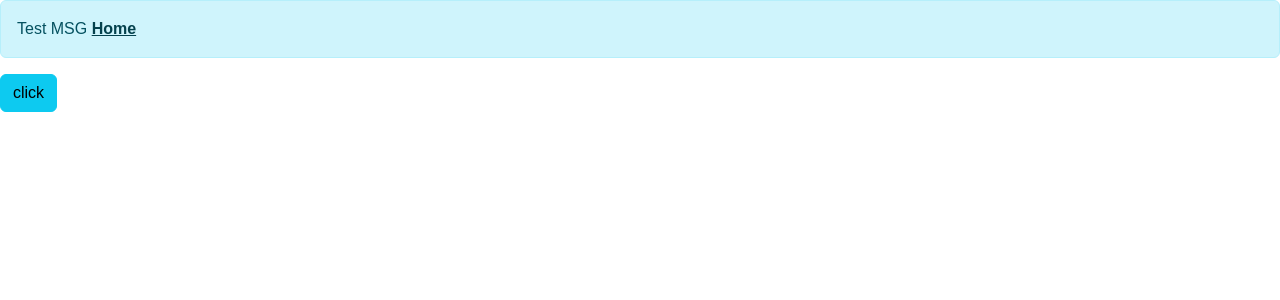
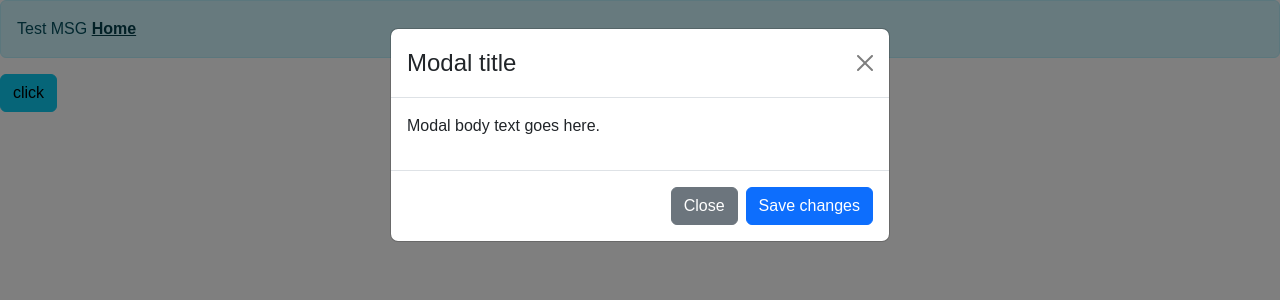
Before and after one commit to hossein-ansari/practice, a React (Create React App) app: page / in a window 1280 px wide. Shown: the top 300 px of the page. Built offline with nearby package versions, Linux system fonts and the light colour scheme.

Commit message:
add modal

```diff
--- a/src/App.js
+++ b/src/App.js
@@ -1,20 +1,37 @@
-import React, { Component } from 'react'
-import './App.css'
-import {Alert,Button} from 'react-bootstrap';
+import React, { Component } from "react";
+import "./App.css";
+import { Alert, Button,Modal } from "react-bootstrap";
 export default class App extends Component {
-    constructor(props){
-        super(props)
-        this.state={
-        }
-    }
-    render() {
-        return (
-            <div><Alert variant='info'>Test MSG <Alert.Link href='#'>Home</Alert.Link></Alert>
-                <Button variant='info' size=''>click</Button>
-            </div>
+  constructor(props) {
+    super(props);
+    this.state = {
+        showModal:true
+    };
+  }
+  render() {
+    return (
+      <div>
+        <Alert variant="info">
+          Test MSG <Alert.Link href="#">Home</Alert.Link>
+        </Alert>
+        <Button variant="info" size="">
+          click
+        </Button>
+        <Modal show={this.state.showModal} onHide={()=> this.setState({showModal: false})}>
+          <Modal.Header closeButton>
+            <Modal.Title>Modal title</Modal.Title>
+          </Modal.Header>
 
+          <Modal.Body>
+            <p>Modal body text goes here.</p>
+          </Modal.Body>
 
-
-        )
-    }
+          <Modal.Footer>
+            <Button variant="secondary">Close</Button>
+            <Button variant="primary">Save changes</Button>
+          </Modal.Footer>
+        </Modal>
+      </div>
+    );
+  }
 }
```
